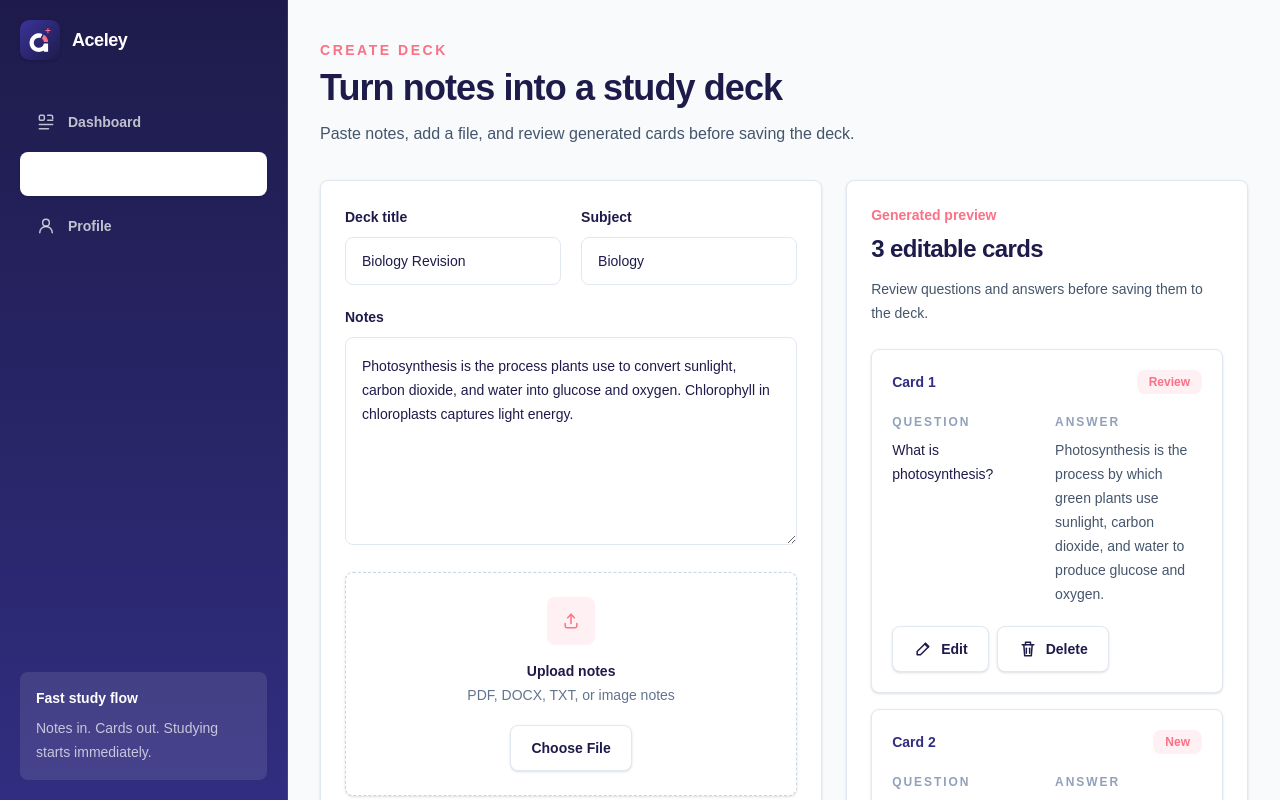
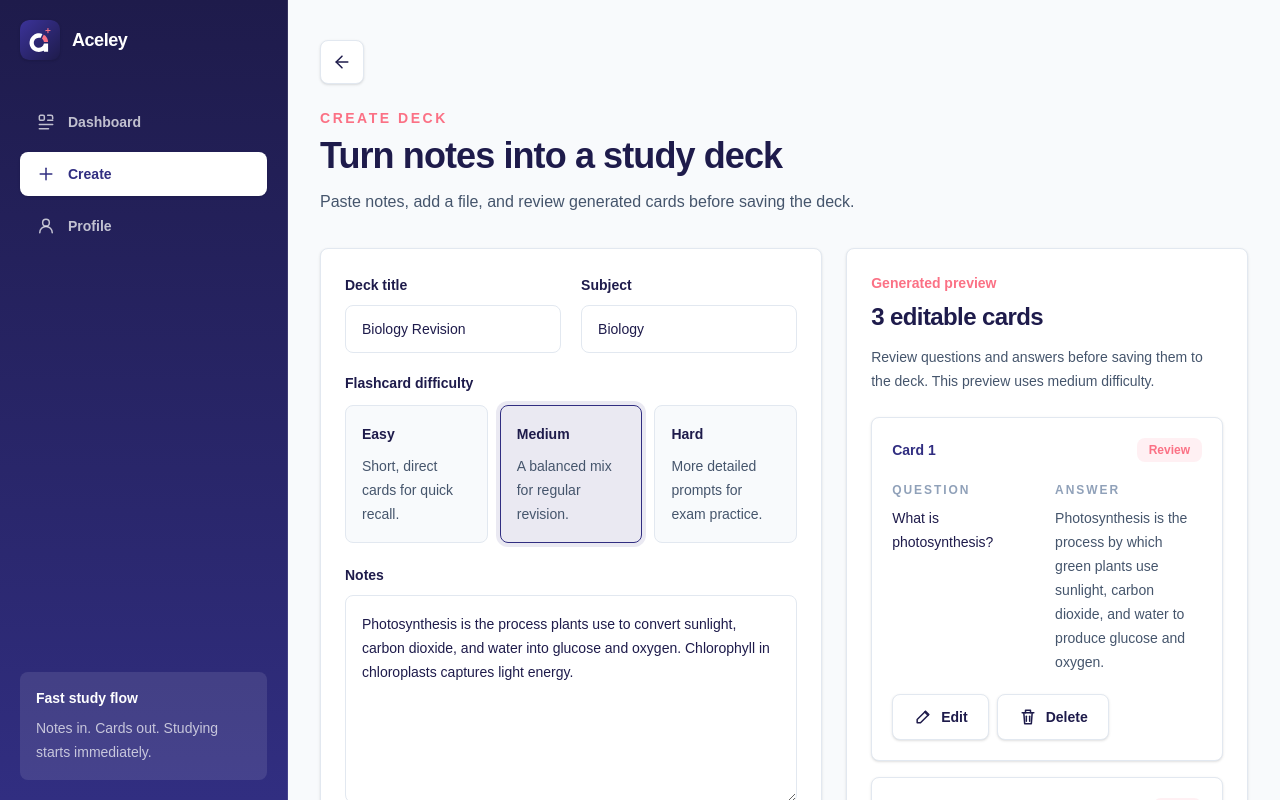
Before and after one commit to Omni-Horizon-Technologies/aceley-fe, a Next.js app: page /create in a window 1280 px wide. Shown: the top 800 px of the page. Built offline with nearby package versions, Linux system fonts and the light colour scheme.

Commit message:
Add back navigation and card difficulty

```diff
--- a/app/auth/page.tsx
+++ b/app/auth/page.tsx
@@ -1,4 +1,5 @@
 import Image from "next/image";
+import { BackButton } from "@/app/components/back-button";
 import { AuthForm } from "@/app/components/auth-form";
 import { BrandMark, Icon, MockDashboardPreview } from "@/app/components/ui";
 
@@ -8,7 +9,13 @@ export default function AuthPage() {
       <div className="grid lg:min-h-screen lg:grid-cols-[1fr_0.92fr]">
         <section className="bg-gradient-to-br from-[#312E81] to-[#1E1B4B] px-4 py-5 text-white sm:px-6 lg:px-8">
           <div className="mx-auto flex max-w-3xl flex-col lg:h-full">
-            <BrandMark tone="dark" />
+            <div className="flex items-center gap-3">
+              <BackButton
+                className="border-white/15 bg-white/10 text-white hover:border-white/30 hover:text-[#FB7185]"
+                fallbackHref="/"
+              />
+              <BrandMark tone="dark" />
+            </div>
             <div className="flex flex-col py-8 lg:flex-1 lg:justify-center lg:py-12">
               <p className="inline-flex w-fit rounded-lg bg-white/10 px-3 py-2 text-sm font-bold text-[#FB7185] ring-1 ring-white/15">
                 Sign in and start studying
--- a/app/components/app-layout.tsx
+++ b/app/components/app-layout.tsx
@@ -1,4 +1,5 @@
 import type { ReactNode } from "react";
+import { BackButton } from "@/app/components/back-button";
 import { BrandMark, cn, Icon } from "@/app/components/ui";
 import Link from "next/link";
 
@@ -24,8 +25,10 @@ export function Sidebar({ active }: { active: NavId }) {
           <Link
             aria-current={active === item.id ? "page" : undefined}
             className={cn(
-              "flex items-center gap-3 rounded-lg px-4 py-3 text-sm font-semibold text-white/72 transition hover:bg-white/10 hover:text-white",
-              active === item.id && "bg-white text-[#312E81] shadow-sm hover:bg-white",
+              "flex items-center gap-3 rounded-lg px-4 py-3 text-sm font-semibold transition",
+              active === item.id
+                ? "bg-white text-[#312E81] shadow-sm hover:bg-white"
+                : "text-white/72 hover:bg-white/10 hover:text-white",
             )}
             href={item.href}
             key={item.id}
@@ -50,7 +53,10 @@ export function Navbar({ active }: { active: NavId }) {
     <>
       <header className="sticky top-0 z-20 border-b border-slate-200 bg-white/90 px-4 py-3 backdrop-blur lg:hidden">
         <div className="mx-auto flex max-w-6xl items-center justify-between">
-          <BrandMark />
+          <div className="flex items-center gap-3">
+            <BackButton className="h-10 w-10" />
+            <BrandMark />
+          </div>
           <Link
             className="rounded-lg bg-[#FB7185] px-4 py-2 text-sm font-bold text-white shadow-sm"
             href="/study"
@@ -68,8 +74,10 @@ export function Navbar({ active }: { active: NavId }) {
             <Link
               aria-current={active === item.id ? "page" : undefined}
               className={cn(
-                "flex min-h-14 flex-col items-center justify-center gap-1 rounded-lg text-xs font-bold text-slate-500 transition hover:bg-[#F8FAFC]",
-                active === item.id && "bg-[#312E81] text-white hover:bg-[#312E81]",
+                "flex min-h-14 flex-col items-center justify-center gap-1 rounded-lg text-xs font-bold transition",
+                active === item.id
+                  ? "bg-[#312E81] text-white hover:bg-[#312E81]"
+                  : "text-slate-500 hover:bg-[#F8FAFC]",
               )}
               href={item.href}
               key={item.id}
@@ -96,7 +104,12 @@ export function AppLayout({
       <Sidebar active={active} />
       <Navbar active={active} />
       <main className="px-4 py-8 pb-28 sm:px-6 lg:ml-72 lg:px-8 lg:py-10">
-        <div className="mx-auto max-w-6xl">{children}</div>
+        <div className="mx-auto max-w-6xl">
+          <div className="mb-6 hidden lg:block">
+            <BackButton />
+          </div>
+          {children}
+        </div>
       </main>
     </div>
   );
--- /dev/null
+++ b/app/components/back-button.tsx
@@ -0,0 +1,37 @@
+"use client";
+
+import { useRouter } from "next/navigation";
+import { Icon, cn } from "@/app/components/ui";
+
+export function BackButton({
+  className,
+  fallbackHref = "/dashboard",
+}: {
+  className?: string;
+  fallbackHref?: string;
+}) {
+  const router = useRouter();
+
+  function goBack() {
+    if (window.history.length > 1) {
+      router.back();
+      return;
+    }
+
+    router.push(fallbackHref);
+  }
+
+  return (
+    <button
+      aria-label="Go back to previous page"
+      className={cn(
+        "inline-flex h-11 w-11 shrink-0 items-center justify-center rounded-lg border border-slate-200 bg-white text-[#1E1B4B] shadow-sm transition hover:border-[#FB7185]/60 hover:text-[#FB7185] focus:outline-none focus-visible:ring-4 focus-visible:ring-[#FB7185]/20",
+        className,
+      )}
+      onClick={goBack}
+      type="button"
+    >
+      <Icon name="arrowLeft" />
+    </button>
+  );
+}
--- a/app/components/ui.tsx
+++ b/app/components/ui.tsx
@@ -4,6 +4,7 @@ import type { ReactNode } from "react";
 import type { Deck, StudyCard } from "@/app/lib/data";
 
 type IconName =
+  | "arrowLeft"
   | "dashboard"
   | "create"
   | "profile"
@@ -33,6 +34,12 @@ export function Icon({
   className?: string;
 }) {
   const paths: Record<IconName, ReactNode> = {
+    arrowLeft: (
+      <>
+        <path d="M19 12H5" />
+        <path d="m12 19-7-7 7-7" />
+      </>
+    ),
     dashboard: (
       <>
         <path d="M4 5.5A1.5 1.5 0 0 1 5.5 4h3A1.5 1.5 0 0 1 10 5.5v3A1.5 1.5 0 0 1 8.5 10h-3A1.5 1.5 0 0 1 4 8.5v-3Z" />
@@ -400,6 +407,54 @@ export function TextArea({
   );
 }
 
+export function DifficultySelector() {
+  const levels = [
+    {
+      description: "Short, direct cards for quick recall.",
+      label: "Easy",
+      value: "easy",
+    },
+    {
+      description: "A balanced mix for regular revision.",
+      label: "Medium",
+      value: "medium",
+    },
+    {
+      description: "More detailed prompts for exam practice.",
+      label: "Hard",
+      value: "hard",
+    },
+  ];
+
+  return (
+    <fieldset>
+      <legend className="text-sm font-semibold text-[#1E1B4B]">
+        Flashcard difficulty
+      </legend>
+      <div className="mt-3 grid gap-3 sm:grid-cols-3">
+        {levels.map((level) => (
+          <label
+            className="cursor-pointer rounded-lg border border-slate-200 bg-[#F8FAFC] p-4 transition has-[:checked]:border-[#312E81] has-[:checked]:bg-[#312E81]/10 has-[:checked]:ring-4 has-[:checked]:ring-[#312E81]/10"
+            key={level.value}
+          >
+            <input
+              className="sr-only"
+              defaultChecked={level.value === "medium"}
+              name="difficulty"
+              type="radio"
+              value={level.value}
+            />
+            <span className="text-sm font-black text-[#1E1B4B]">{level.label}</span>
+            <span className="mt-2 block text-sm leading-6 text-slate-600">
+              {level.description}
+            </span>
+          </label>
+        ))}
+      </div>
+    </fieldset>
+  );
+}
+
 export function UploadBox() {
   return (
     <div className="rounded-lg border border-dashed border-slate-300 bg-white p-6 text-center shadow-sm">
--- a/app/create/page.tsx
+++ b/app/create/page.tsx
@@ -1,6 +1,7 @@
 import { AppLayout } from "@/app/components/app-layout";
 import {
   Flashcard,
+  DifficultySelector,
   Icon,
   InputField,
   PageHeader,
@@ -27,6 +28,9 @@ export default function CreateDeckPage() {
               <InputField label="Subject" placeholder="Biology" value="Biology" />
             </div>
             <div className="mt-5">
+              <DifficultySelector />
+            </div>
+            <div className="mt-5">
               <TextArea
                 label="Notes"
                 placeholder="Paste class notes here..."
@@ -48,7 +52,8 @@ export default function CreateDeckPage() {
               3 editable cards
             </h2>
             <p className="mt-3 text-sm leading-6 text-slate-600">
-              Review questions and answers before saving them to the deck.
+              Review questions and answers before saving them to the deck. This
+              preview uses medium difficulty.
             </p>
             <div className="mt-6 space-y-4">
               {flashcards.map((card, index) => (
--- a/app/pricing/page.tsx
+++ b/app/pricing/page.tsx
@@ -1,5 +1,6 @@
 import Link from "next/link";
 import type { Metadata } from "next";
+import { BackButton } from "@/app/components/back-button";
 import {
   BrandMark,
   Icon,
@@ -208,7 +209,10 @@ export default function PricingPage() {
     <main className="min-h-screen bg-[#F8FAFC] text-[#1E1B4B]">
       <header className="border-b border-slate-200 bg-white/90 px-4 py-5 backdrop-blur sm:px-6 lg:px-8">
         <div className="mx-auto flex max-w-6xl items-center justify-between gap-4">
-          <BrandMark />
+          <div className="flex items-center gap-3">
+            <BackButton className="h-10 w-10" fallbackHref="/" />
+            <BrandMark />
+          </div>
           <nav className="flex items-center gap-4" aria-label="Pricing navigation">
             <Link
               className="hidden text-sm font-bold text-slate-600 transition hover:text-[#312E81] sm:inline-flex"
--- a/app/study/page.tsx
+++ b/app/study/page.tsx
@@ -1,9 +1,13 @@
+import { BackButton } from "@/app/components/back-button";
 import { StudySession } from "@/app/components/study-session";
 import { flashcards } from "@/app/lib/data";
 
 export default function StudyPage() {
   return (
     <main className="min-h-screen bg-[#F8FAFC] px-4 py-6 text-[#1E1B4B] sm:px-6 lg:px-8">
+      <div className="mx-auto mb-4 max-w-4xl">
+        <BackButton fallbackHref="/dashboard" />
+      </div>
       <StudySession cards={flashcards} />
     </main>
   );
```
